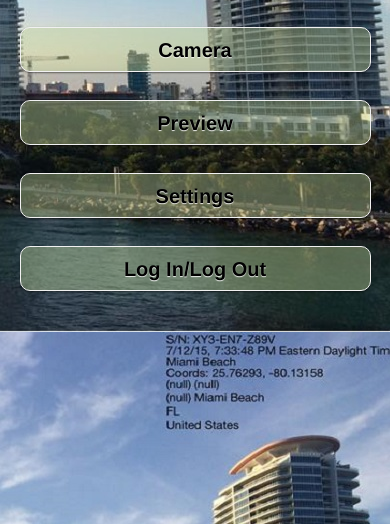
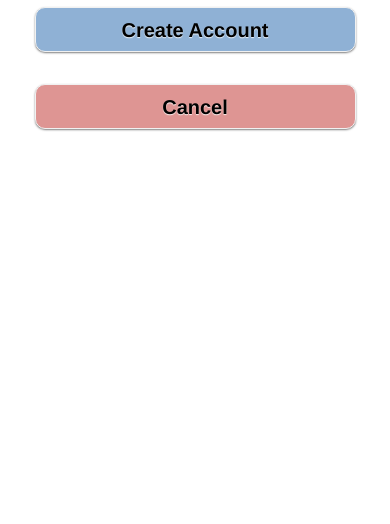
Before and after one commit to ddgiacomo/TrueShotCam, a plain HTML site: page www/index.html in a window 390 px wide. Shown: the part 320-844 px from the top of the page. Drawn offline with nearby package versions, Linux system fonts and the light colour scheme; some packages are replaced by stand-ins of ours.

Commit message:
Add files via upload

```diff
--- a/www/index.html
+++ b/www/index.html
@@ -27,12 +27,12 @@ function onDeviceReady() {
 function showonlyone(thechosenone) {
 	var newboxes = document.getElementsByTagName("div");
 
-/*	var umail = localStorage.getItem("usermail");
+	var umail = localStorage.getItem("usermail");
 
 	if ((!umail) && (thechosenone != "newboxes8")){
 		thechosenone = "newboxes8";
 	}
-*/
+
 	for(var x=0; x<newboxes.length; x++) {
 		name = newboxes[x].getAttribute("class");
 		if (name == 'newboxes') {
```
